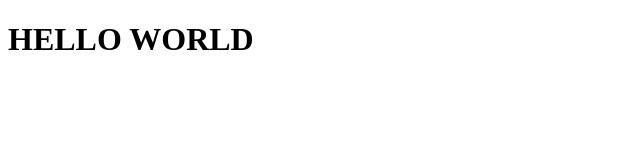
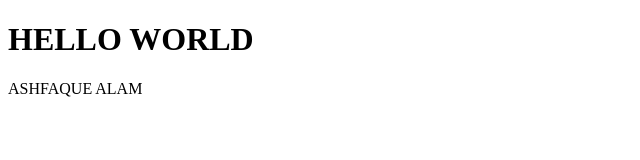
Before and after one commit to Ashfaque-A/programmer, a plain HTML site: page about.html in a window 1280 px wide. Shown: the whole page, without its empty margins (0-640 px from the left). Drawn offline with Linux system fonts and the light colour scheme.

Commit message:
add index.html

```diff
--- a/about.html
+++ b/about.html
@@ -8,5 +8,6 @@
 </head>
 <body>
     <h1>HELLO WORLD</h1>
+    <p>ASHFAQUE ALAM</p>
 </body>
 </html>
```
